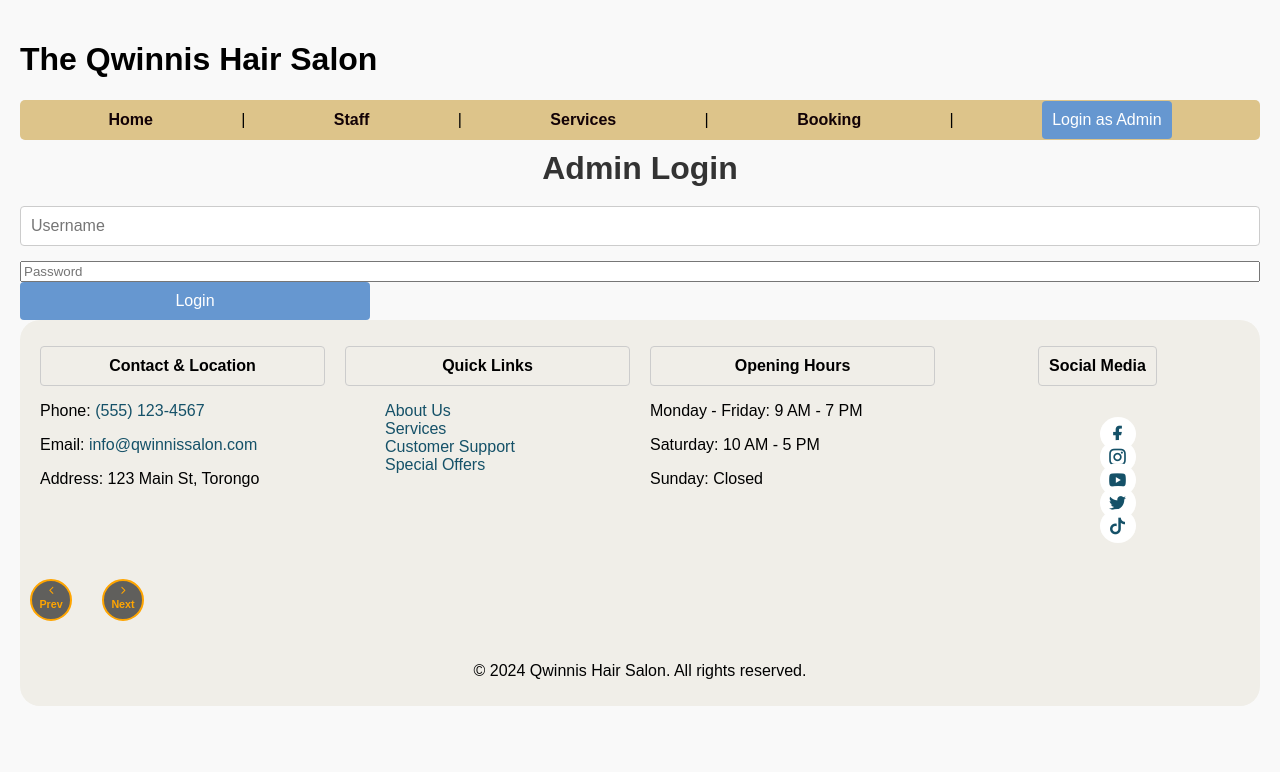
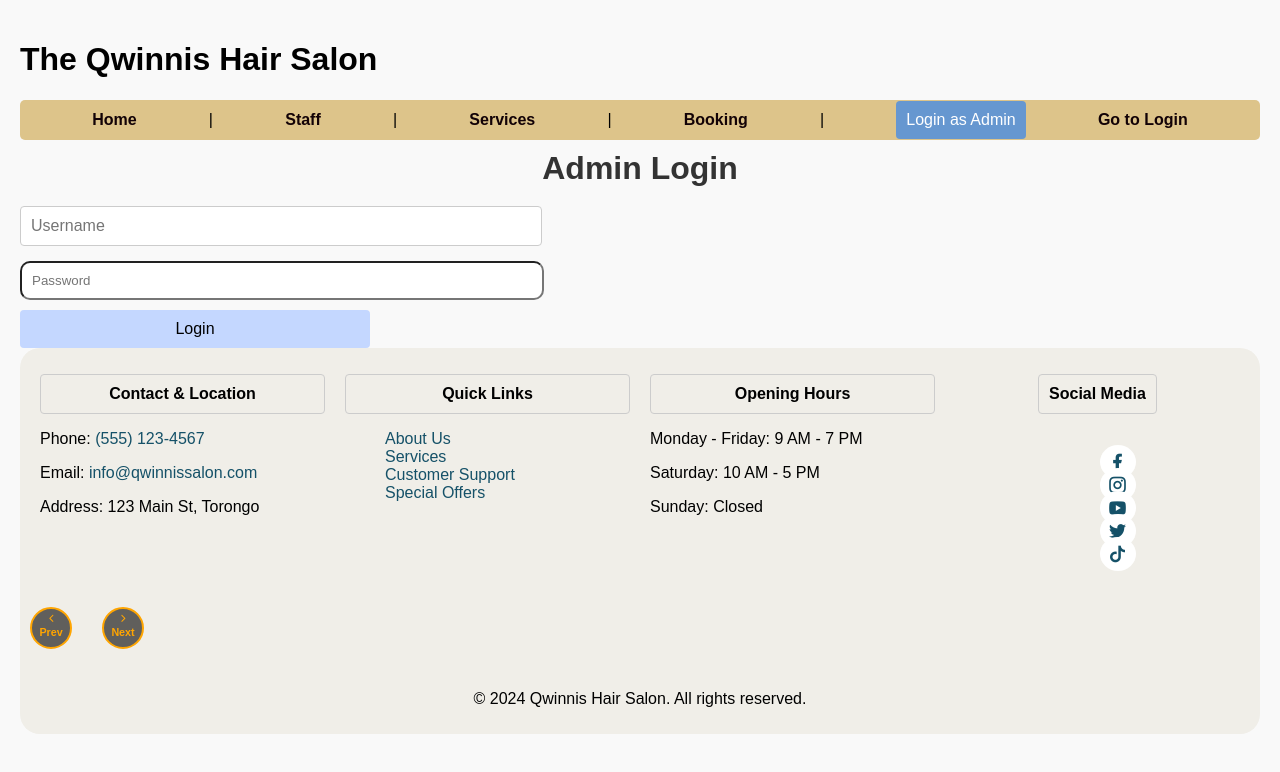
Before and after one commit to Kemboijames7/salon-website, a React (Vite) app in the folder client/: page /Login in a window 1280 px wide. Shown: the top 772 px of the page. Built offline with nearby package versions, Linux system fonts and the light colour scheme.

Commit message:
Added Verification

```diff
--- a/client/src/App.jsx
+++ b/client/src/App.jsx
@@ -7,12 +7,10 @@ import { useAuth } from './AuthContext'; // Only import useAuth for context acce
 
 function App() {
     const navigate = useNavigate();
-    const { isAdmin, login,  logout } = useAuth(); // Access isAdmin and logout directly from context
-
     // Navigation handlers
     const handleBack = () => navigate(-1);
     const handleForward = () => navigate(1);
-
+    const { isAdmin, login,  logout } = useAuth(); // Access isAdmin and logout directly from context
     return (
         <div>
             <header>
@@ -28,16 +26,16 @@ function App() {
   <button onClick={() => {
     console.log('Attempting login...');
     if (typeof login === 'function') {
-
+        console.log('Login is a function, calling login...');
       login('admin');
     } else {
       console.error('Login is not a function');
     }
   }}>
-    Login as Admin
+   Login as Admin
   </button>
 )}
- {/* Add a login button */}
+{!isAdmin && <a href="/Login">Go to Login</a>}
                 </nav>
             </header>
 
--- a/client/src/components/Login.jsx
+++ b/client/src/components/Login.jsx
@@ -60,7 +60,7 @@ const Login = () => {
         placeholder="Password"
         required
       />
-      <button type="submit">Login</button>
+      <button className={'btn'}type="submit">Login</button>
     </form>
   );
 };
--- a/client/src/components/PrivateRoute.jsx
+++ b/client/src/components/PrivateRoute.jsx
@@ -7,7 +7,7 @@ const PrivateRoute = ({ children }) => {
   const { isAdmin } = useAuth();
 
   if (!isAdmin) {
-    return <Navigate to="/Login" />;
+    return <Navigate to="/Login" replace />;
   }
 
   // If the user is an admin, render the requested component (element)
--- a/client/src/index.css
+++ b/client/src/index.css
@@ -128,3 +128,18 @@ ul {
   background: rgb(241, 214, 163);
   color: black;
 }
+
+input {
+  max-width: 500px;
+  padding: 10px;
+  margin-bottom: 10px;
+  border-radius: 10px;
+  box-shadow: 2px solid #483408;
+
+}
+
+.btn {
+padding: 10px;
+background-color:#C4D7FF;
+color: black;
+}
--- a/client/src/main.jsx
+++ b/client/src/main.jsx
@@ -9,9 +9,9 @@ import Booking from './pages/booking/Booking.jsx'
 import Admin from './pages/admin/Admin.jsx'
 import ScrollToTopButton from './components/ScrollToTopButton/ScrollToTopButton.jsx';
 import { AuthProvider } from './AuthContext'
-import PrivateRoute from './components/PrivateRoute';
+import PrivateRoute from './components/PrivateRoute.jsx';
 import './index.css';
-import Login from './components/Login';
+import Login from './components/Login.jsx';
 
 ReactDOM.createRoot(document.getElementById('root')).render(
   <Router>
@@ -24,7 +24,7 @@ ReactDOM.createRoot(document.getElementById('root')).render(
         <Route path='Services' element={<Services/>}/>
         <Route path='Booking' element={<Booking/>}/>
         <Route path="Admin" element={<PrivateRoute><Admin /></PrivateRoute>} />
-        <Route path="/Login" element={<Login />} />
+        <Route path="Login" element={<Login />} />
 
     </Route>
   </Routes>
--- a/client/src/pages/admin/Admin.jsx
+++ b/client/src/pages/admin/Admin.jsx
@@ -14,10 +14,24 @@ const Admin = () => {
         const fetchBookings = async () => {
             try {
                 const token = localStorage.getItem('token');
-                const response = await fetch('http://localhost:5000/api/bookings');
+                if (!token) {
+                    throw new Error('No token found in localStorage');
+                }
+                const response = await fetch('http://localhost:5000/api/bookings', {
+                    method: 'GET',
+                    headers: {
+                        'Content-Type': 'application/json',
+                        'Authorization': `Bearer ${token}` // Include the token
+                    }
+                });
+
                 if (!response.ok) {
+                    if (response.status === 401) {
+                        throw new Error('Unauthorized access. Please log in again.');
+                    }
                     throw new Error('Failed to fetch bookings');
                 }
+
                 const data = await response.json();
                 setBookings(data);
             } catch (error) {
--- a/package.json
+++ b/package.json
@@ -1,5 +1,7 @@
 {
   "dependencies": {
+    "bcrypt": "^5.1.1",
+    "bcryptjs": "^2.4.3",
     "dotenv": "^16.4.5",
     "firebase-functions": "^6.1.1",
     "mongoose": "^8.8.3"
```
Also changed, not shown: 1 other file (tests, documents, lock files or other folders).
